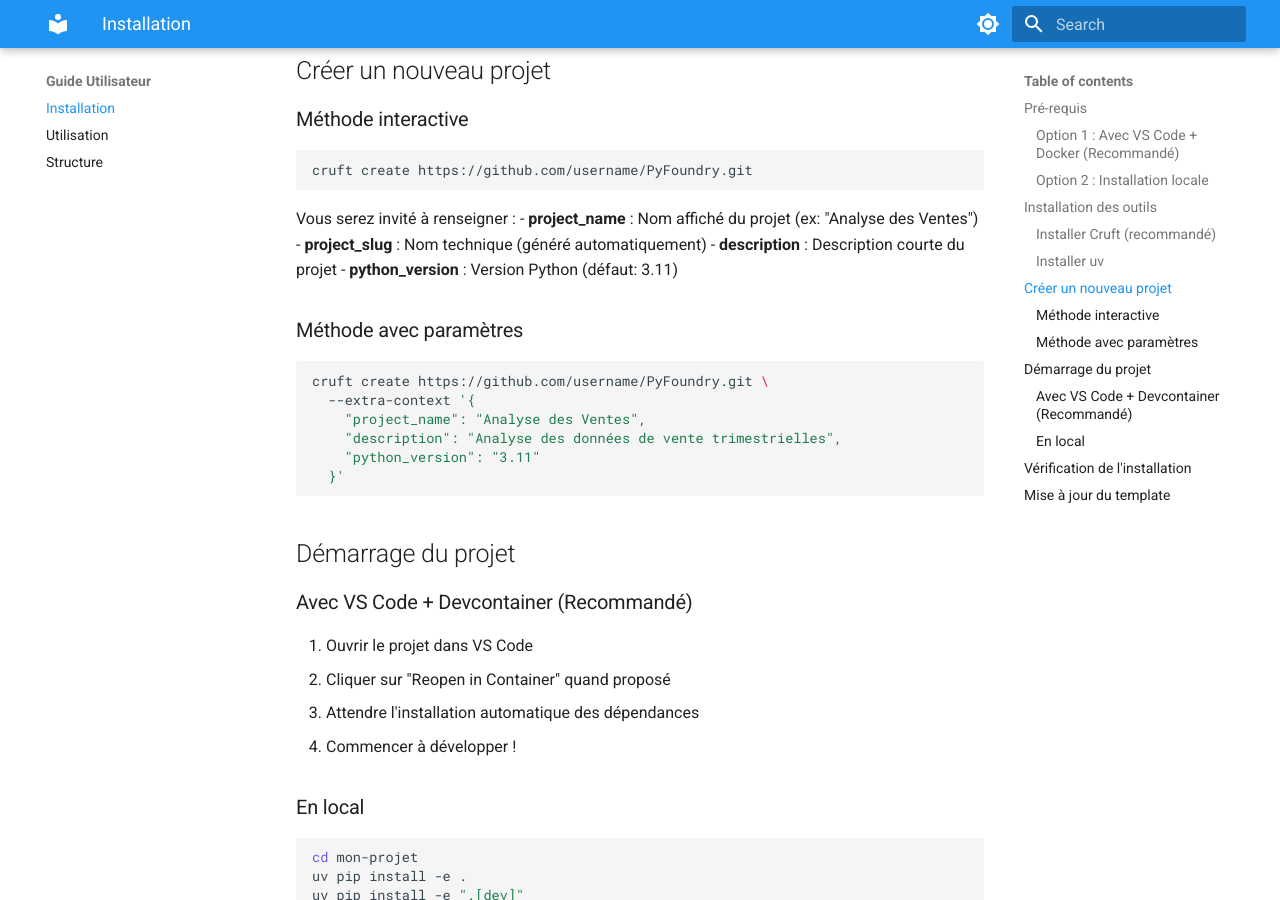
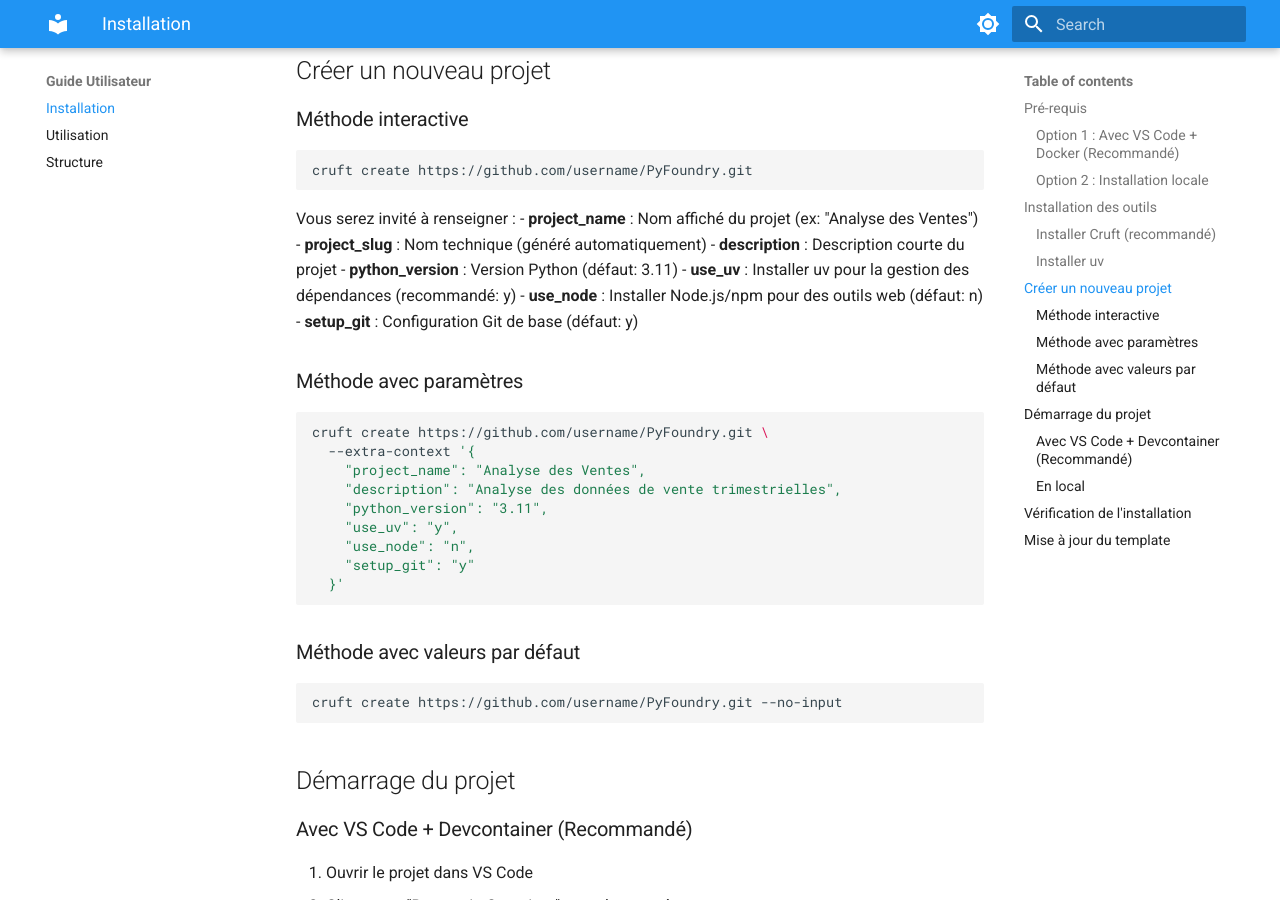
Before and after one commit to castorfou/PyFoundry, an MkDocs documentation site: the page built from docs/user/installation.md, in a window 1280 px wide and 900 px high, scrolled down 870 px. Built offline with MkDocs 1.6.1 and Material for MkDocs 9.7.7, drawn with Linux system fonts in a browser that asks for light colours.

Commit message:
feat: externaliser et paramétrer la configuration devcontainer
- Créer postCreateCommand.sh script personnalisable
- Ajouter variables cookiecutter : use_uv, use_node, setup_git
- Permettre installation conditionnelle d'outils
- Créer fichier de valeurs par défaut
- Mettre à jour documentation avec nouvelles options

🤖 Generated with [Claude Code](https://claude.ai/code)

Co-Authored-By: Claude <noreply@anthropic.com>

````diff
--- a/cookiecutter.json
+++ b/cookiecutter.json
@@ -2,5 +2,8 @@
     "project_name": "Mon Projet Data Science",
     "project_slug": "{{ cookiecutter.project_name.lower().replace(' ', '-').replace('_', '-') }}",
     "description": "Description de votre projet de Data Science",
-    "python_version": "3.11"
+    "python_version": "3.11",
+    "use_uv": ["y", "n"],
+    "use_node": ["y", "n"],
+    "setup_git": ["y", "n"]
 }
--- a/docs/user/installation.md
+++ b/docs/user/installation.md
@@ -36,6 +36,9 @@ Vous serez invité à renseigner :
 - **project_slug** : Nom technique (généré automatiquement)
 - **description** : Description courte du projet
 - **python_version** : Version Python (défaut: 3.11)
+- **use_uv** : Installer uv pour la gestion des dépendances (recommandé: y)
+- **use_node** : Installer Node.js/npm pour des outils web (défaut: n)
+- **setup_git** : Configuration Git de base (défaut: y)
 
 ### Méthode avec paramètres
 ```bash
@@ -43,8 +46,16 @@ cruft create https://github.com/username/PyFoundry.git \
   --extra-context '{
     "project_name": "Analyse des Ventes",
     "description": "Analyse des données de vente trimestrielles",
-    "python_version": "3.11"
+    "python_version": "3.11",
+    "use_uv": "y",
+    "use_node": "n",
+    "setup_git": "y"
   }'
+```
+
+### Méthode avec valeurs par défaut
+```bash
+cruft create https://github.com/username/PyFoundry.git --no-input
 ```
 
 ## Démarrage du projet
````
Also changed, not shown: cookiecutter-defaults.json (added, +8 -0 lines), 2 other files.
